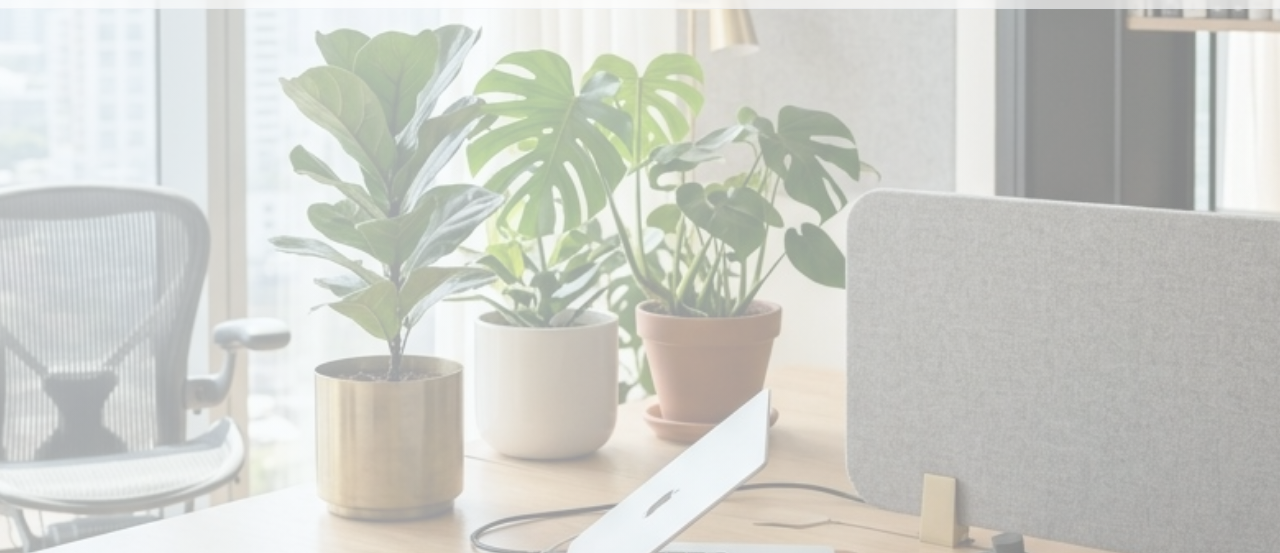
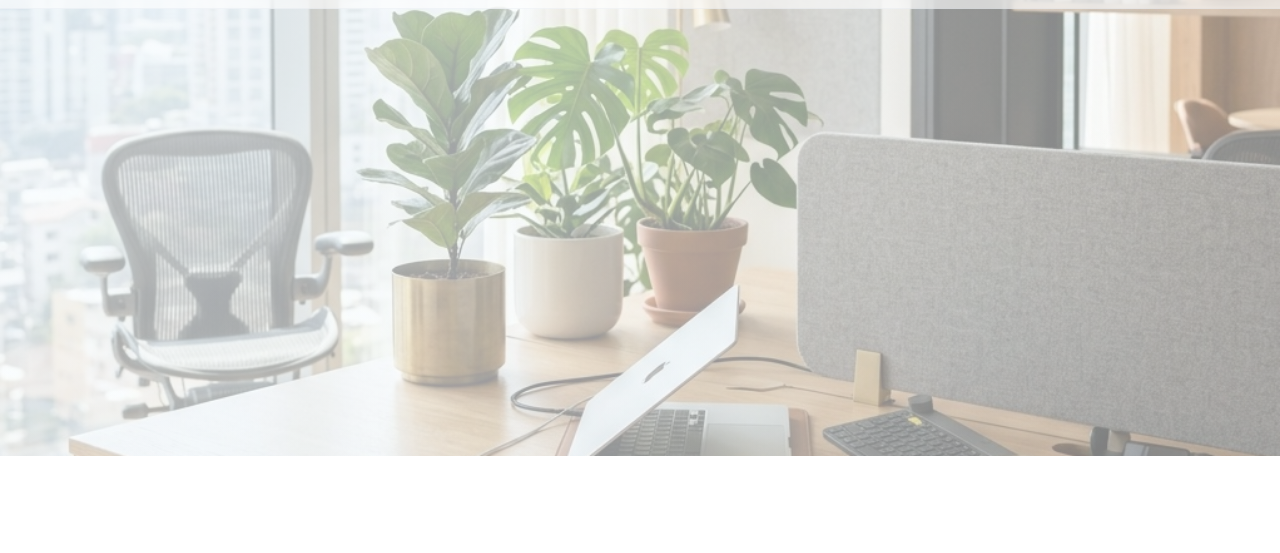
Before and after one commit to jamessun0919-ops/HW2MyHomepage, a plain HTML site: page index.html in a window 1280 px wide. Shown: the part 49-602 px from the top of the page. Drawn offline with nearby package versions, Linux system fonts and the light colour scheme.

Commit message:
Reduce hero section min-height from 100vh to 50vh and adjust padding

```diff
--- a/style.css
+++ b/style.css
@@ -181,7 +181,7 @@ nav {
 /* Hero Section */
 .hero {
     position: relative;
-    min-height: 100vh;
+    min-height: 50vh;
     display: flex;
     align-items: center;
     justify-content: center;
@@ -190,7 +190,7 @@ nav {
     background-size: cover;
     background-position: center;
     background-repeat: no-repeat;
-    padding: 120px 24px 80px;
+    padding: 100px 24px 60px;
     overflow: hidden;
 }
 
```
